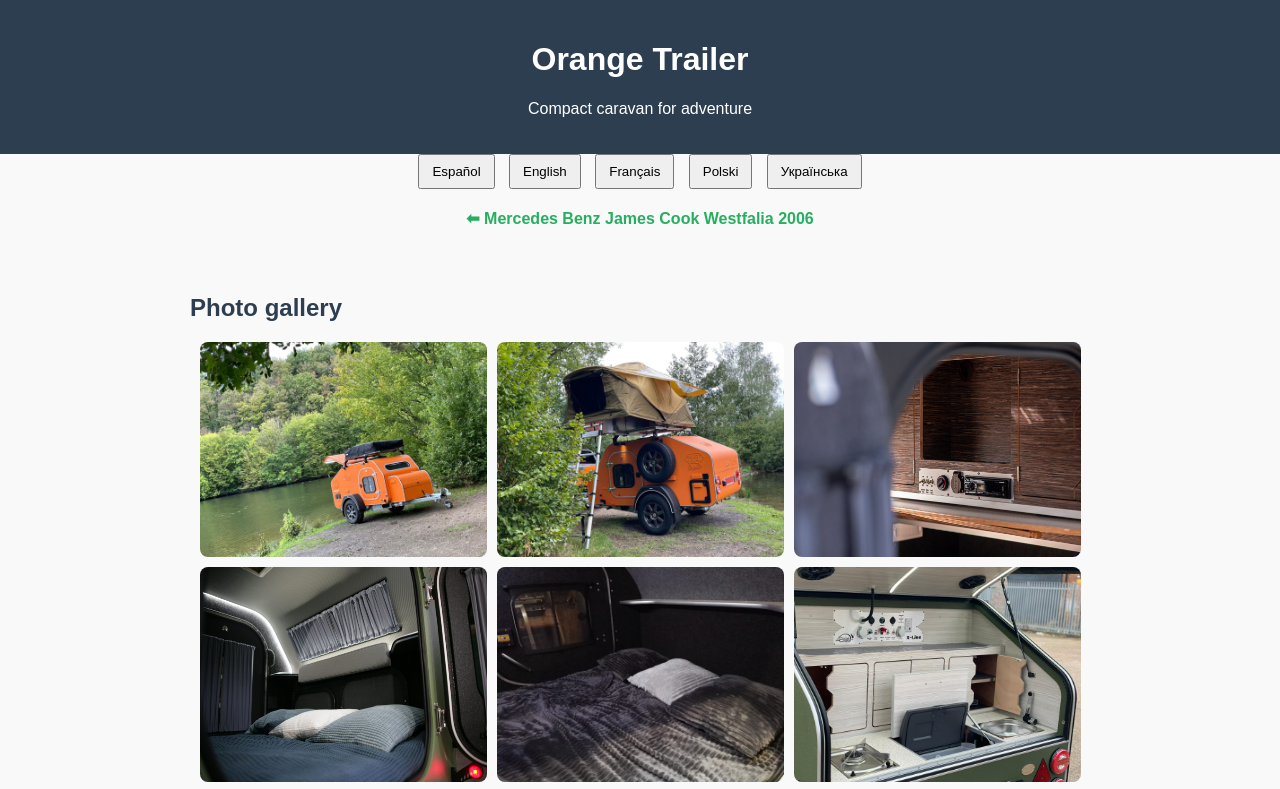
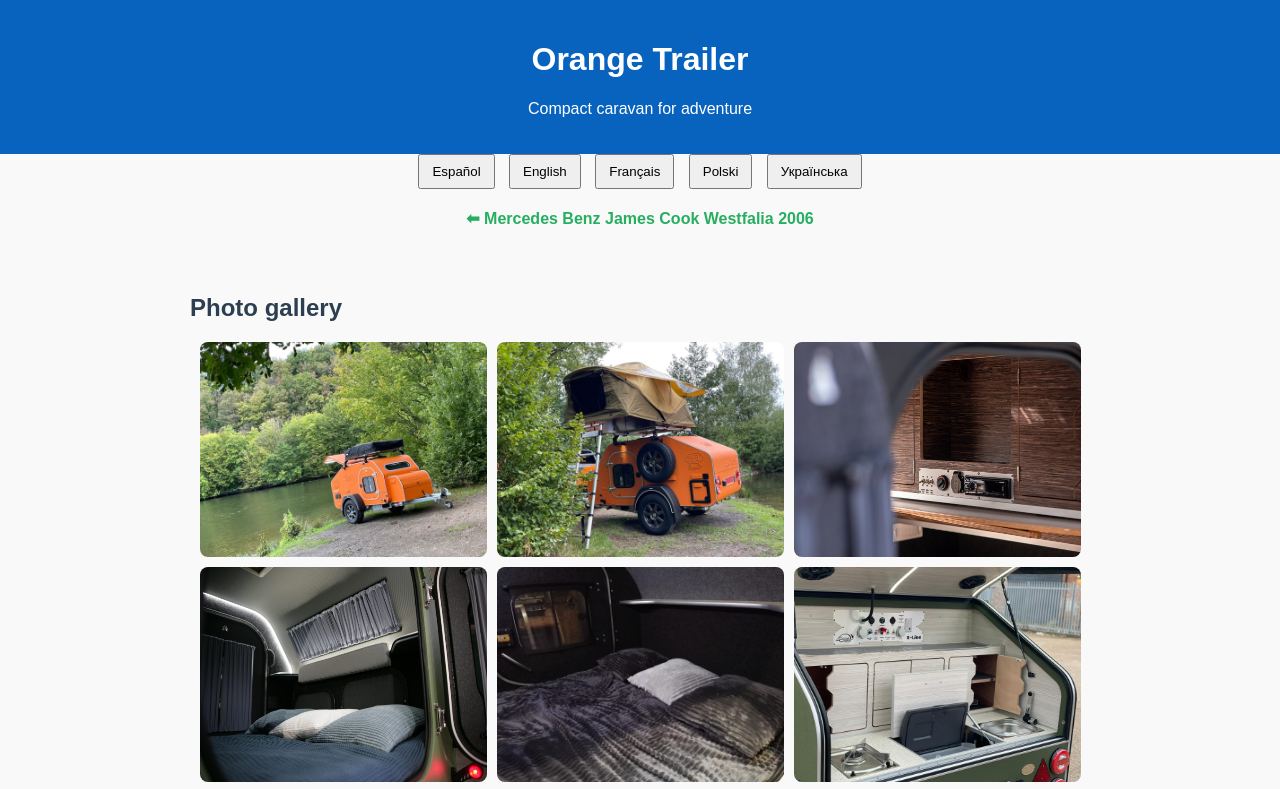
Before and after one commit to VP-account/vp-account.github.io, a plain HTML site: page orange-trailer.html in a window 1280 px wide. Shown: the top 789 px of the page. Drawn offline with Linux system fonts and the light colour scheme.

Commit message:
orange-trailer.html

```diff
--- a/orange-trailer.html
+++ b/orange-trailer.html
@@ -6,7 +6,7 @@
   <title>Orange Trailer</title>
   <style>
     body { font-family: Arial, sans-serif; margin: 0; padding: 0; background: #f9f9f9; color: #333; }
-    header { background-color: #2c3e50; color: white; padding: 20px; text-align: center; }
+    header { background-color: #0863bf; color: white; padding: 20px; text-align: center; }
     .container { padding: 20px; max-width: 900px; margin: auto; }
     .gallery { display: flex; flex-wrap: wrap; gap: 10px; justify-content: center; }
     .gallery img { width: calc(33% - 10px); height: auto; border-radius: 8px; }
```
